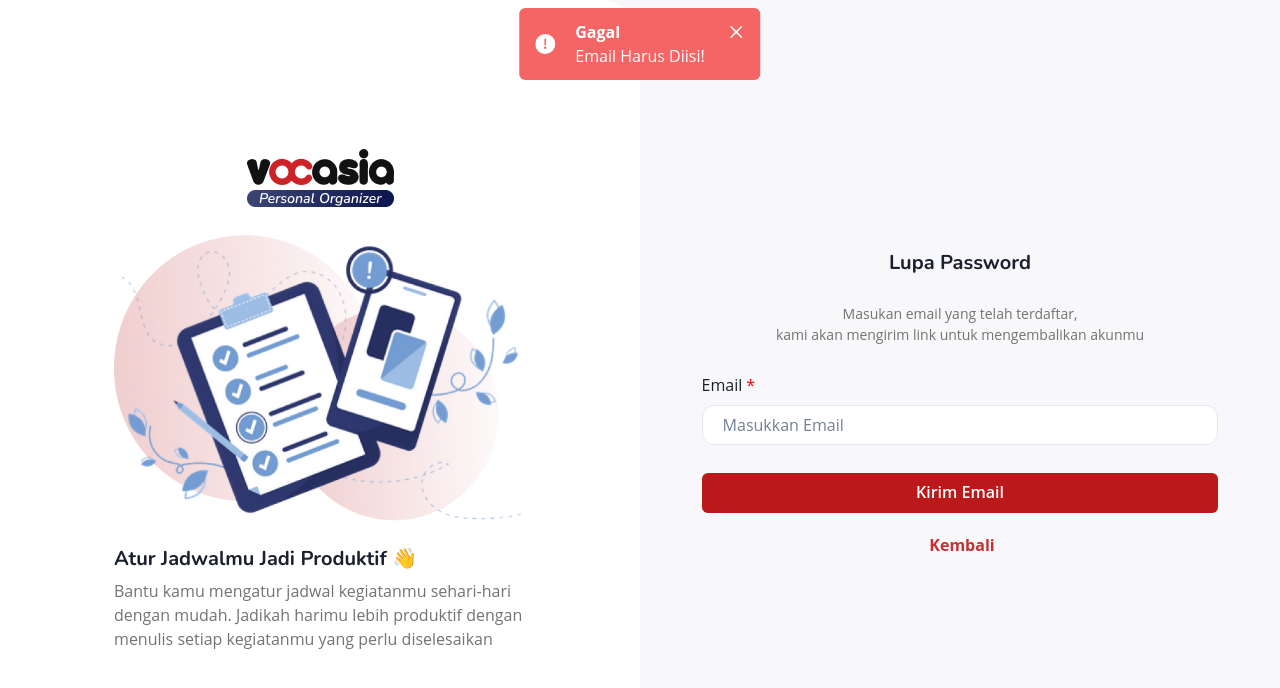
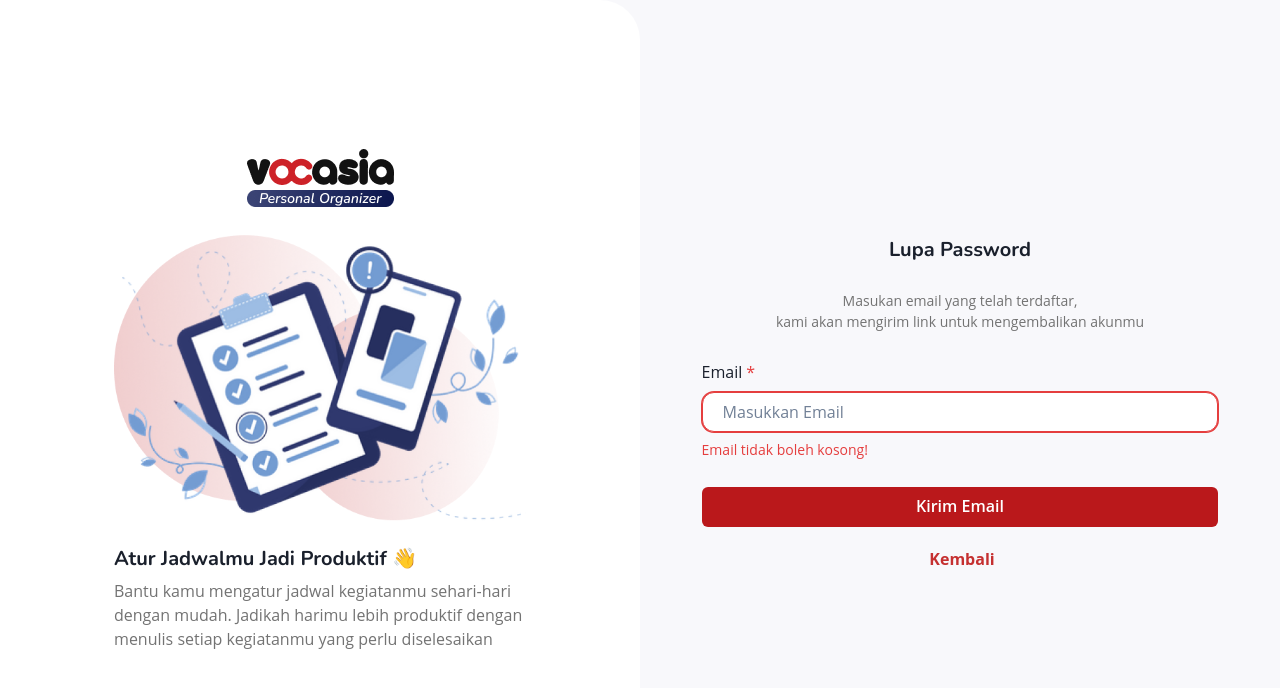
Before and after one commit to LukmanRambe/Mini-Project-Batch3, a Next.js app: page /auth/forget in a window 1280 px wide. Both pictures are taken after a click on the button "Kirim Email". Shown: the top 688 px of the page. Built offline with nearby package versions, Linux system fonts and the light colour scheme.

Commit message:
Refactor Forget component (add axios), Change toast config (AddModal and Forget)

```diff
--- a/components/auth/Forget.tsx
+++ b/components/auth/Forget.tsx
@@ -1,4 +1,5 @@
-import React, { useState } from 'react'
+import React, { useEffect, useState } from 'react'
+import axios from 'axios'
 import { useRouter } from 'next/router'
 
 import {
@@ -14,102 +15,87 @@ import {
 	Container,
 	Center,
 	FormControl,
-	Alert,
-	AlertIcon,
-	AlertTitle,
-	AlertDescription,
-	CloseButton
+	FormErrorMessage,
+	FormLabel,
+	useToast
 } from '@chakra-ui/react'
 import NextLink from 'next/link'
 
 const ForgetFrom = () => {
 	const router = useRouter()
+	const toast = useToast()
 
 	const [email, setEmail] = useState<string>('')
-	const [message, setMessage] = useState<string | null>(null)
-	const [responseCode, setResponseCode] = useState<number | null>(null)
-
+	const [isError, setIsError] = useState(false)
 	const handleEmailChange = (
 		event: React.ChangeEvent<HTMLInputElement>
 	): void => {
 		setEmail(event.target.value)
 	}
 
-	const handleClose = (): void => {
-		setMessage('')
-		setResponseCode(null)
-	}
-
-	const handleEmailSubmit = (event: React.SyntheticEvent<HTMLFormElement>) => {
-		event.preventDefault()
+	const handleEmailSubmit = async () => {
+		const data = JSON.stringify({ email })
 
 		if (email.trim() === '') {
-			setMessage('Email Harus Diisi!')
+			setIsError(true)
 		} else {
-			fetchAPI('https://nouky.xyz/b3/forgot_password')
+			if (email) {
+				await axios
+					.post('https://nouky.xyz/b3/forgot_password', data, {
+						headers: {
+							'Content-Type': 'application/json; charset=utf-8'
+						}
+					})
+					.then(result => {
+						if (result.data.code === 200) {
+							toast({
+								position: 'top',
+								title: 'Berhasil',
+								description: result.data.message,
+								status: 'success',
+								duration: 3000,
+								isClosable: true
+							})
+
+							setTimeout(() => {
+								router.push('/')
+							}, 2500)
+						}
+					})
+					.catch(err => {
+						if (err.code === 'ECONNABORTED') {
+							toast({
+								position: 'top',
+								title: 'Gagal',
+								description:
+									'Tidak dapat menjangkau Server, periksa koneksi Anda dan ulangi beberapa saat lagi.',
+								status: 'error',
+								duration: 3000,
+								isClosable: true
+							})
+						} else if (err.response) {
+							toast({
+								position: 'top',
+								title: 'Gagal',
+								description: err.response.data.messages.error,
+								status: 'error',
+								duration: 3000,
+								isClosable: true
+							})
+						}
+					})
+			}
 		}
 	}
 
-	const fetchAPI = async (url: string) => {
-		try {
-			const response = await fetch(url, {
-				method: 'POST',
-				headers: {
-					'Content-Type': 'application/json; charset=utf-8'
-				},
-				body: JSON.stringify({ email })
-			})
-
-			const responseData = await response.json()
-
-			if (responseData.code === 200) {
-				setResponseCode(responseData.code)
-				setMessage(responseData.message)
-
-				setTimeout(() => {
-					router.push('/')
-					setResponseCode(null)
-					setMessage('')
-				}, 3000)
-			} else {
-				setResponseCode(responseData.status)
-				setMessage(responseData.messages.error)
+	useEffect(() => {
+		if (email !== '') {
+			setIsError(false)
 		}
-		} catch (err) {
-			console.log(err)
-		}
-	}
+	}, [email])
 
 	return (
 		<GridItem>
-			{message && (
-				<Alert
-					status={responseCode === 200 ? 'success' : 'error'}
-					position='absolute'
-					w='auto'
-					top='2'
-					left='50%'
-					transform='translateX(-50%)'
-					borderRadius='md'
-					color='white'
-					bg={responseCode === 200 ? 'green.400' : 'red.400'}>
-					<AlertIcon color='white' />
-					<Box pr={10} pl={2}>
-						<AlertTitle>
-							{responseCode === 200 ? 'Berhasil' : 'Gagal'}
-						</AlertTitle>
-						<AlertDescription>{message}</AlertDescription>
-					</Box>
-					<CloseButton
-						alignSelf='flex-start'
-						position='absolute'
-						right={2}
-						top={2}
-						onClick={handleClose}
-					/>
-				</Alert>
-			)}
-
 			<VStack
 				w='full'
 				minH='100vh'
@@ -122,8 +108,7 @@ const ForgetFrom = () => {
 							Lupa Password
 						</Heading>
 					</Box>
-					<form method='POST' onSubmit={event => handleEmailSubmit(event)}>
-						<FormControl>
+					<FormControl isInvalid={isError === true} isRequired>
 						<Box textAlign='center' mb={7}>
 							<Text fontSize='sm' color='#737373' mt={3}>
 								Masukan email yang telah terdaftar,
@@ -132,15 +117,9 @@ const ForgetFrom = () => {
 								kami akan mengirim link untuk mengembalikan akunmu
 							</Text>
 						</Box>
-							<Flex gap={1} marginTop={4} marginBottom={2}>
-								<Text fontSize='md'>Email </Text>
-								<Text fontSize='md' color='red'>
-									{' '}
-									*
-								</Text>
-							</Flex>
+						<FormLabel>Email</FormLabel>
 						<Input
-								type='text'
+							type='email'
 							py='13px'
 							px='20px'
 							borderRadius='12px'
@@ -150,23 +129,26 @@ const ForgetFrom = () => {
 							onChange={e => handleEmailChange(e)}
 							autoFocus={true}
 						/>
+						{isError && (
+							<FormErrorMessage>Email tidak boleh kosong!</FormErrorMessage>
+						)}
 
 						<Button
 							type='submit'
+							mt={7}
+							w='full'
 							size='md'
+							color='#fff'
 							bg='#BA181B'
 							_hover={{ bg: '#9e2427' }}
-								color='#fff'
-								mt={7}
-								w='full'
 							_active={{
 								bg: '#9e2427',
 								transform: 'scale(0.98)'
-								}}>
+							}}
+							onClick={handleEmailSubmit}>
 							Kirim Email
 						</Button>
 					</FormControl>
-					</form>
 					<Center>
 						<Flex mt='20px'>
 							<NextLink href='/' passHref>
```
Also changed, not shown: components/home/Modal/AddModal.tsx (+40 -28 lines). Lines whose indentation alone changed are shown as unchanged.
